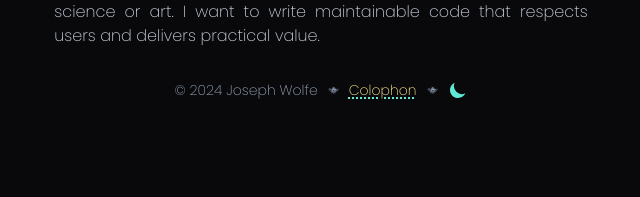
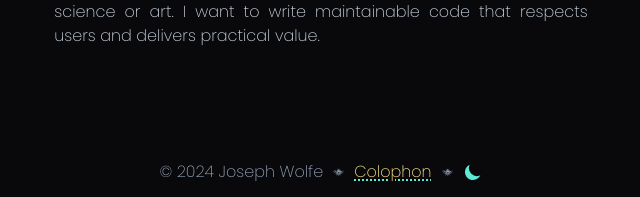
Before and after one commit to CharmedSatyr/personal-website, a Next.js app: page /about in a window 1280 px wide. Shown: the part 1352-1549 px from the top of the page, without its empty margins (319-959 px from the left). Before the commit the page ends 1468 px from the top, so only its background shows below. Built offline with nearby package versions, Linux system fonts and the light colour scheme; a web font is replaced by a local one.

Commit message:
Footer text sizing, width, and margin adjustments

```diff
--- a/components/nav-links.tsx
+++ b/components/nav-links.tsx
@@ -9,7 +9,7 @@ const NavLinks = () => {
 	const pathName = usePathname();
 
 	return (
-		<nav className="grid w-3/4 grid-cols-2 gap-2 text-center md:flex md:w-full md:space-x-4">
+		<nav className="grid w-3/4 grid-cols-2 gap-2 text-center sm:w-1/2 md:flex md:w-full md:space-x-4">
 			{headerNavLinks
 				.filter((link) => link.href !== "/")
 				.filter((link) => link.href !== pathName)
--- a/components/responsive-footer.tsx
+++ b/components/responsive-footer.tsx
@@ -18,7 +18,7 @@ const ResponsiveFooter = () => {
 	}
 
 	return (
-		<div className="mt-18">
+		<div className="mt-20">
 			<StaticFooter />
 		</div>
 	);
--- a/components/static-footer.tsx
+++ b/components/static-footer.tsx
@@ -5,7 +5,7 @@ import siteMetadata from "@/data/site-metadata";
 
 const StaticFooter = () => {
 	return (
-		<footer className="flex w-screen items-center justify-center space-x-2 text-nowrap px-8 py-4 text-sm dark:text-dark-primary-400">
+		<footer className="flex w-screen items-center justify-center space-x-2 text-nowrap px-8 py-4 text-sm dark:text-dark-primary-400 md:text-base">
 			<section>
 				{`© ${new Date().getFullYear()}`} {siteMetadata.author}
 			</section>
```
